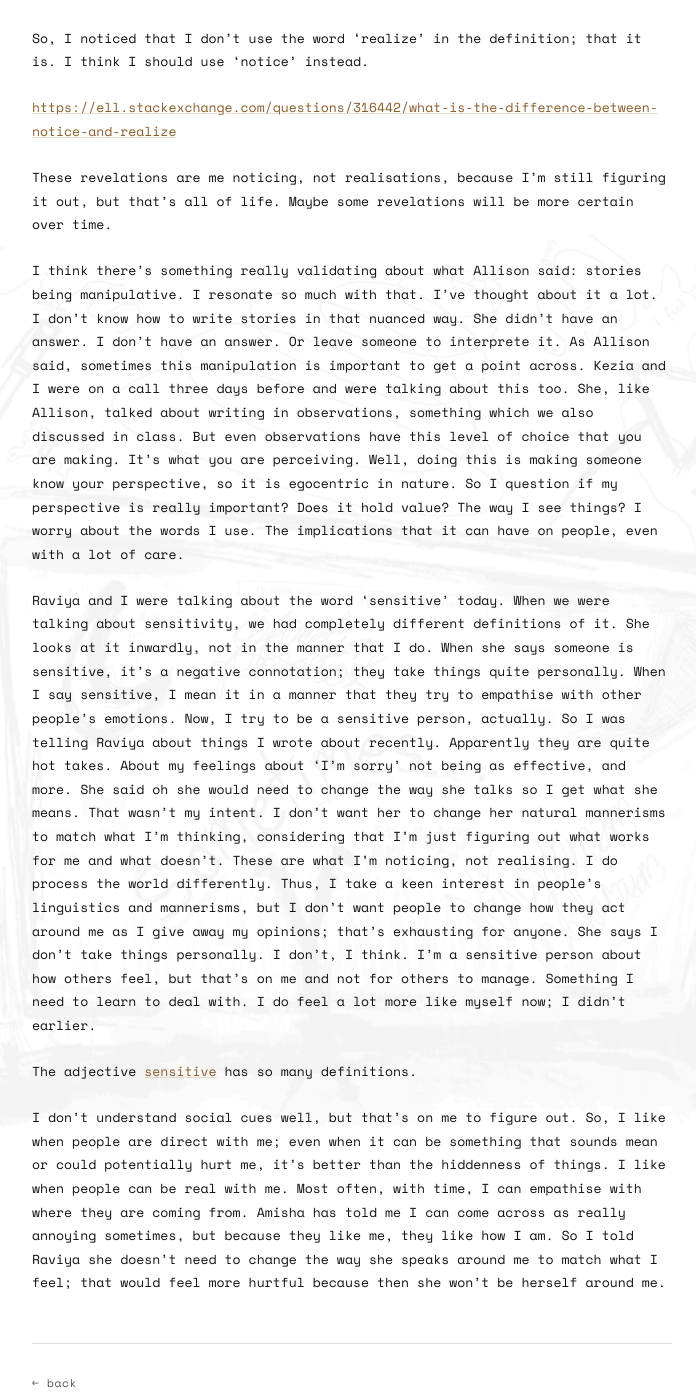
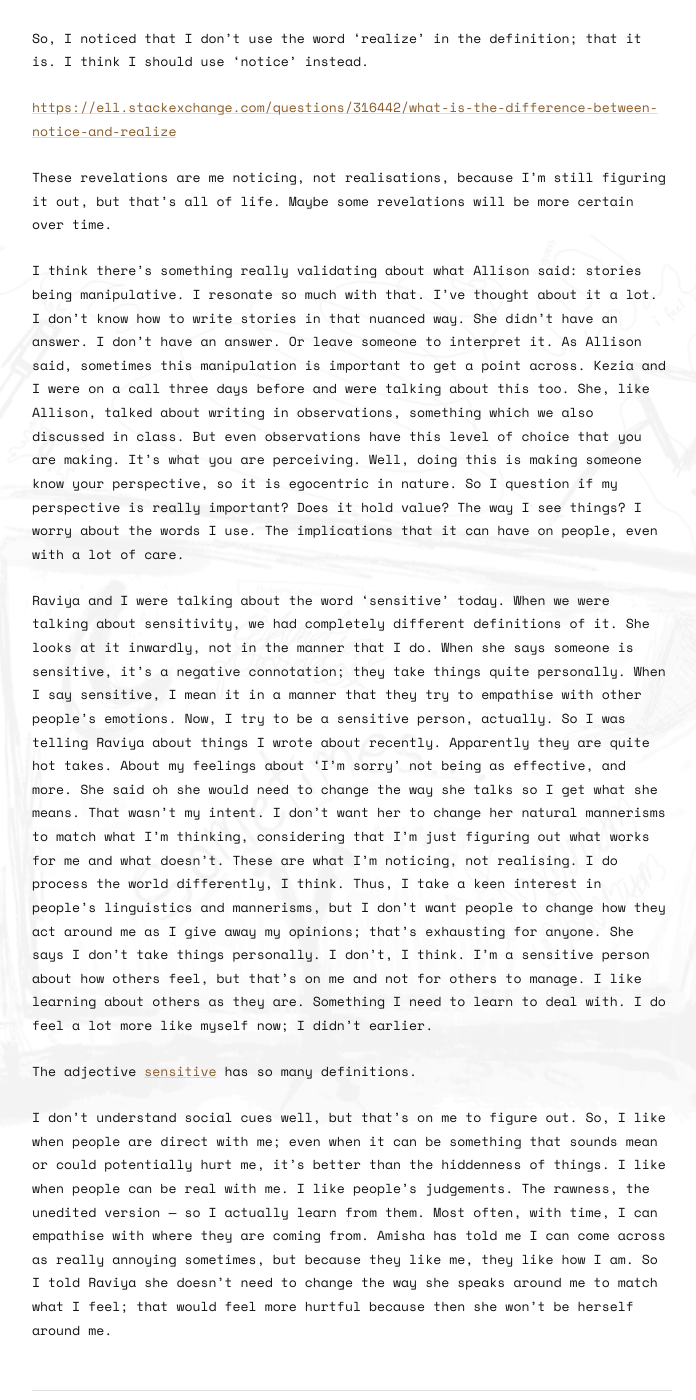
Before and after one commit to shlokamohanty/i-write-sometimes, a Jekyll site: the page built from _posts/2026-09-03-excited.md, in a window 1280 px wide and 1400 px high, scrolled down 743 px. Shown: the whole window, without its empty margins (288-984 px from the left). Built offline with Jekyll 4.4.1, drawn with Linux system fonts in a browser that asks for light colours; some web fonts are replaced.

Commit message:
jknkjnkjnjk
nknknjkn

```diff
--- a/_posts/.obsidian/workspace.json
+++ b/_posts/.obsidian/workspace.json
@@ -202,9 +202,10 @@
   },
   "active": "de77cf1f659cbd2f",
   "lastOpenFiles": [
+    "2026-08-06-narrative.md",
+    "2026-09-03-excited.md",
     "2026-09-04-processing.md",
     "2021-03-08-blog-post-title-from-file-name.md",
-    "2026-09-03-excited.md",
     "2026-09-01-design.md",
     "2026-03-20-letter.md",
     "2026-08-29-inward-outward.md",
@@ -227,7 +228,6 @@
     "2026-04-30-pratt-research.md",
     "2026-08-25-rewiring-connections-log.md",
     "2026-08-26-archiving-heavy-letters.md",
-    "2026-08-28-thesis-drawings.md",
     "Untitled.base",
     "Untitled.canvas",
     "Untitled 1.base",
--- a/_posts/2026-09-03-excited.md
+++ b/_posts/2026-09-03-excited.md
@@ -19,10 +19,10 @@ So, I noticed that I don't use the word 'realize' in the definition; that it is.
 
 These revelations are me noticing, not realisations, because I'm still figuring it out, but that's all of life. Maybe some revelations will be more certain over time.
 
-I think there’s something really validating about what Allison said: stories being manipulative. I resonate so much with that. I’ve thought about it a lot. I don’t know how to write stories in that nuanced way. She didn't have an answer. I don’t have an answer. Or leave someone to interprete it. As Allison said, sometimes this manipulation is important to get a point across. Kezia and I were on a call three days before and were talking about this too. She, like Allison, talked about writing in observations, something which we also discussed in class. But even observations have this level of choice that you are making. It’s what you are perceiving. Well, doing this is making someone know your perspective, so it is egocentric in nature. So I question if my perspective is really important? Does it hold value? The way I see things? I worry about the words I use. The implications that it can have on people, even with a lot of care.
+I think there’s something really validating about what Allison said: stories being manipulative. I resonate so much with that. I’ve thought about it a lot. I don’t know how to write stories in that nuanced way. She didn't have an answer. I don’t have an answer. Or leave someone to interpret it. As Allison said, sometimes this manipulation is important to get a point across. Kezia and I were on a call three days before and were talking about this too. She, like Allison, talked about writing in observations, something which we also discussed in class. But even observations have this level of choice that you are making. It’s what you are perceiving. Well, doing this is making someone know your perspective, so it is egocentric in nature. So I question if my perspective is really important? Does it hold value? The way I see things? I worry about the words I use. The implications that it can have on people, even with a lot of care.
 
-Raviya and I were talking about the word ‘sensitive’ today. When we were talking about sensitivity, we had completely different definitions of it. She looks at it inwardly, not in the manner that I do. When she says someone is sensitive, it’s a negative connotation; they take things quite personally. When I say sensitive, I mean it in a manner that they try to empathise with other people’s emotions. Now, I try to be a sensitive person, actually. So I was telling Raviya about things I wrote about recently. Apparently they are quite hot takes. About my feelings about ‘I’m sorry’ not being as effective, and more. She said oh she would need to change the way she talks so I get what she means. That wasn't my intent. I don’t want her to change her natural mannerisms to match what I'm thinking, considering that I'm just figuring out what works for me and what doesn’t. These are what I'm noticing, not realising. I do process the world differently. Thus, I take a keen interest in people’s linguistics and mannerisms, but I don’t want people to change how they act around me as I give away my opinions; that’s exhausting for anyone. She says I don’t take things personally. I don’t, I think. I’m a sensitive person about how others feel, but that’s on me and not for others to manage. Something I need to learn to deal with. I do feel a lot more like myself now; I didn’t earlier.
+Raviya and I were talking about the word ‘sensitive’ today. When we were talking about sensitivity, we had completely different definitions of it. She looks at it inwardly, not in the manner that I do. When she says someone is sensitive, it’s a negative connotation; they take things quite personally. When I say sensitive, I mean it in a manner that they try to empathise with other people’s emotions. Now, I try to be a sensitive person, actually. So I was telling Raviya about things I wrote about recently. Apparently they are quite hot takes. About my feelings about ‘I’m sorry’ not being as effective, and more. She said oh she would need to change the way she talks so I get what she means. That wasn't my intent. I don’t want her to change her natural mannerisms to match what I'm thinking, considering that I'm just figuring out what works for me and what doesn’t. These are what I'm noticing, not realising. I do process the world differently, I think. Thus, I take a keen interest in people’s linguistics and mannerisms, but I don’t want people to change how they act around me as I give away my opinions; that’s exhausting for anyone. She says I don’t take things personally. I don’t, I think. I’m a sensitive person about how others feel, but that’s on me and not for others to manage. I like learning about others as they are. Something I need to learn to deal with. I do feel a lot more like myself now; I didn’t earlier.
 
 The adjective [sensitive](https://www.merriam-webster.com/simple/sensitive) has so many definitions.
 
-I don’t understand social cues well, but that’s on me to figure out. So, I like when people are direct with me; even when it can be something that sounds mean or could potentially hurt me, it's better than the hiddenness of things. I like when people can be real with me. Most often, with time, I can empathise with where they are coming from. Amisha has told me I can come across as really annoying sometimes, but because they like me, they like how I am. So I told Raviya she doesn’t need to change the way she speaks around me to match what I feel; that would feel more hurtful because then she won’t be herself around me.
+I don’t understand social cues well, but that’s on me to figure out. So, I like when people are direct with me; even when it can be something that sounds mean or could potentially hurt me, it's better than the hiddenness of things. I like when people can be real with me. I like people’s judgements. The rawness, the unedited version — so I actually learn from them. Most often, with time, I can empathise with where they are coming from. Amisha has told me I can come across as really annoying sometimes, but because they like me, they like how I am. So I told Raviya she doesn’t need to change the way she speaks around me to match what I feel; that would feel more hurtful because then she won’t be herself around me.
```
